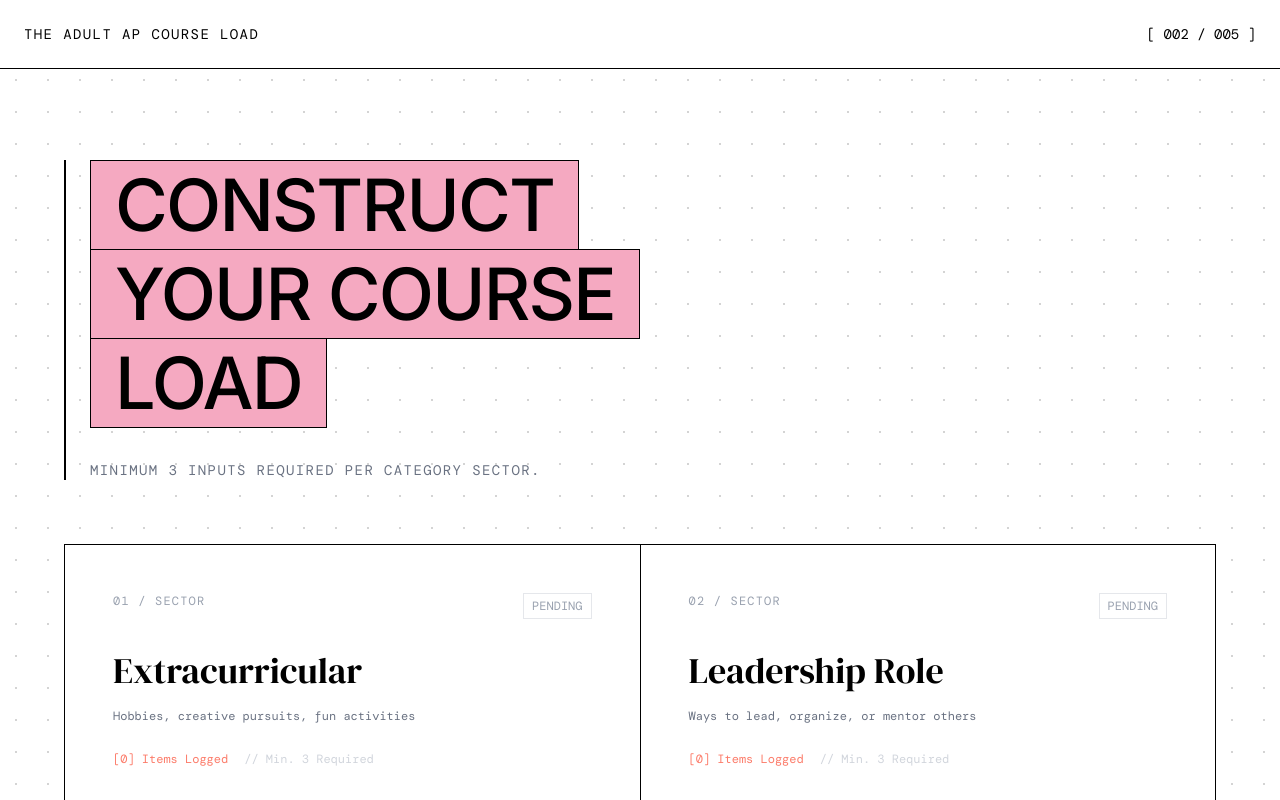
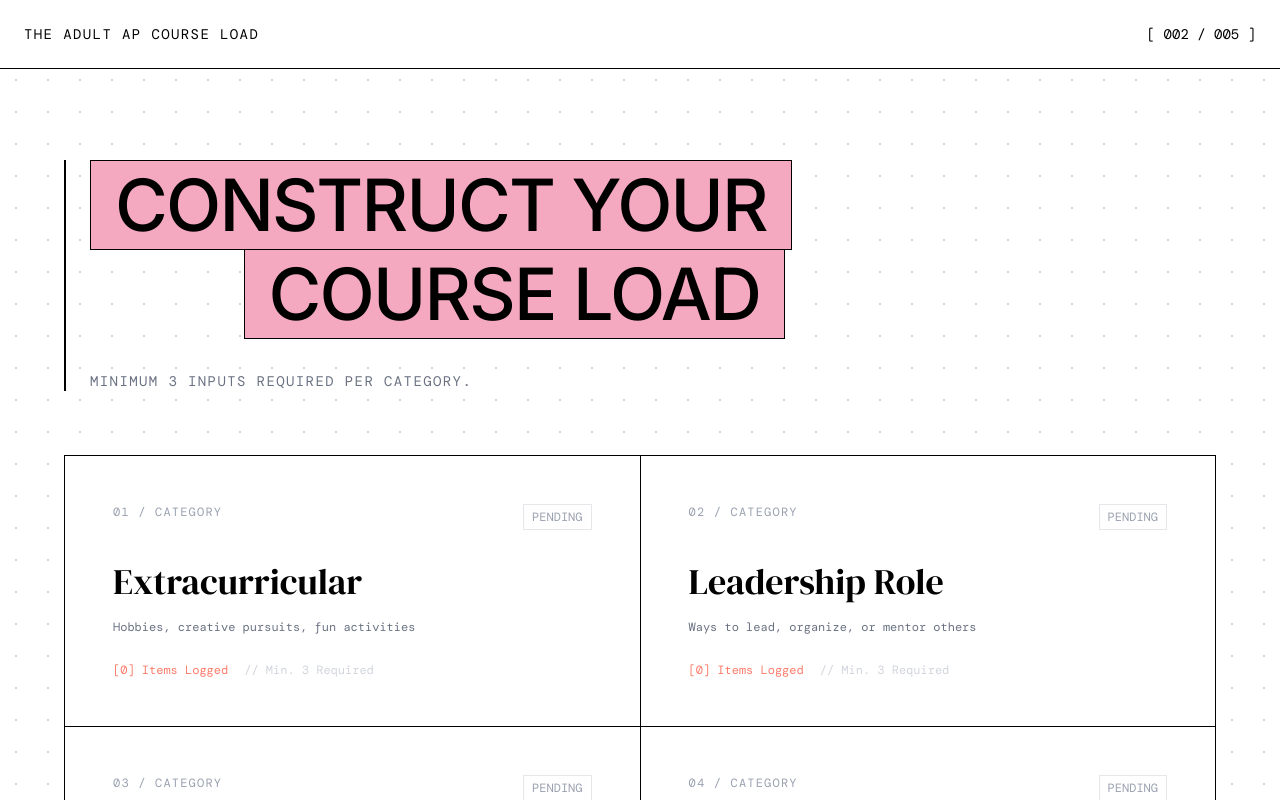
Before and after one commit to johnsontayler/adult-ap-course-load, a Next.js app: page /categories in a window 1280 px wide. Shown: the top 800 px of the page. Built offline with nearby package versions, Linux system fonts and the light colour scheme; a web font is replaced by a local one.

Commit message:
chore: update categories page minor

```diff
--- a/src/app/categories/[slug]/page.tsx
+++ b/src/app/categories/[slug]/page.tsx
@@ -79,7 +79,7 @@ export default function CategoryInputPage() {
           className="flex items-center gap-2 text-gray-500 hover:text-black mb-12 font-mono text-sm uppercase tracking-widest group"
         >
           <ArrowLeft size={16} className="group-hover:-translate-x-1 transition-transform" />
-          <span>Return to Sector Map</span>
+          <span>Return to Categories</span>
         </motion.button>
 
         {/* Header */}
--- a/src/app/categories/page.tsx
+++ b/src/app/categories/page.tsx
@@ -48,12 +48,13 @@ export default function CategoriesPage() {
         >
           <div className="mb-8">
             <EditorialTitle
-              title={`CONSTRUCT\nYOUR COURSE\nLOAD`}
+              title={`CONSTRUCT YOUR\nCOURSE LOAD`}
               highlightColor="bg-report-pink"
+              staggered
             />
           </div>
           <p className="font-mono text-sm uppercase tracking-widest text-gray-500">
-            Minimum 3 inputs required per category sector.
+            Minimum 3 inputs required per category.
           </p>
         </motion.div>
 
@@ -76,7 +77,7 @@ export default function CategoriesPage() {
               >
                 <div className="flex justify-between items-start mb-8">
                   <span className="font-mono text-xs uppercase tracking-widest text-gray-400">
-                    {index + 1 < 10 ? `0${index + 1}` : index + 1} / SECTOR
+                    {index + 1 < 10 ? `0${index + 1}` : index + 1} / CATEGORY
                   </span>
                   <div className={`font-mono text-xs px-2 py-1 border border-black uppercase
                     ${isFilled ? 'bg-black text-white' : 'text-gray-400 border-gray-200'}
```
